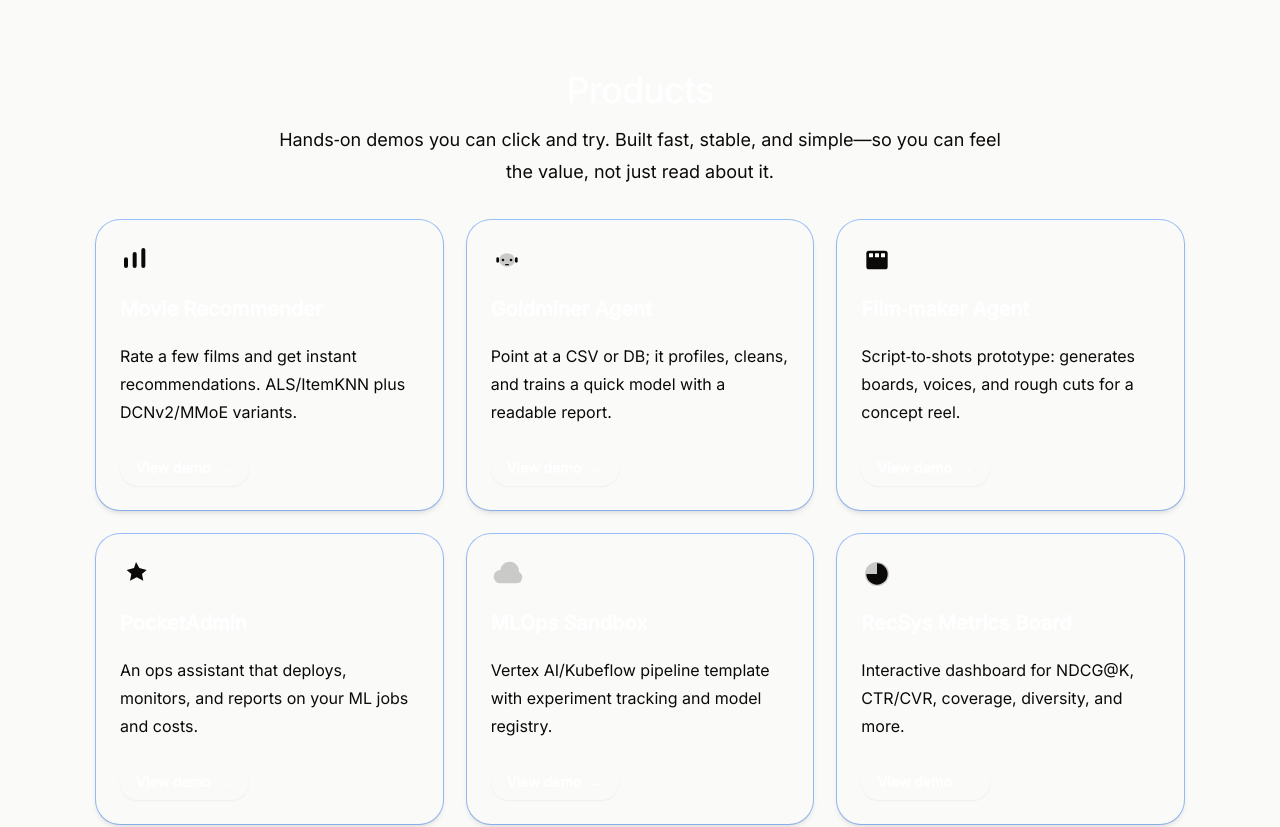
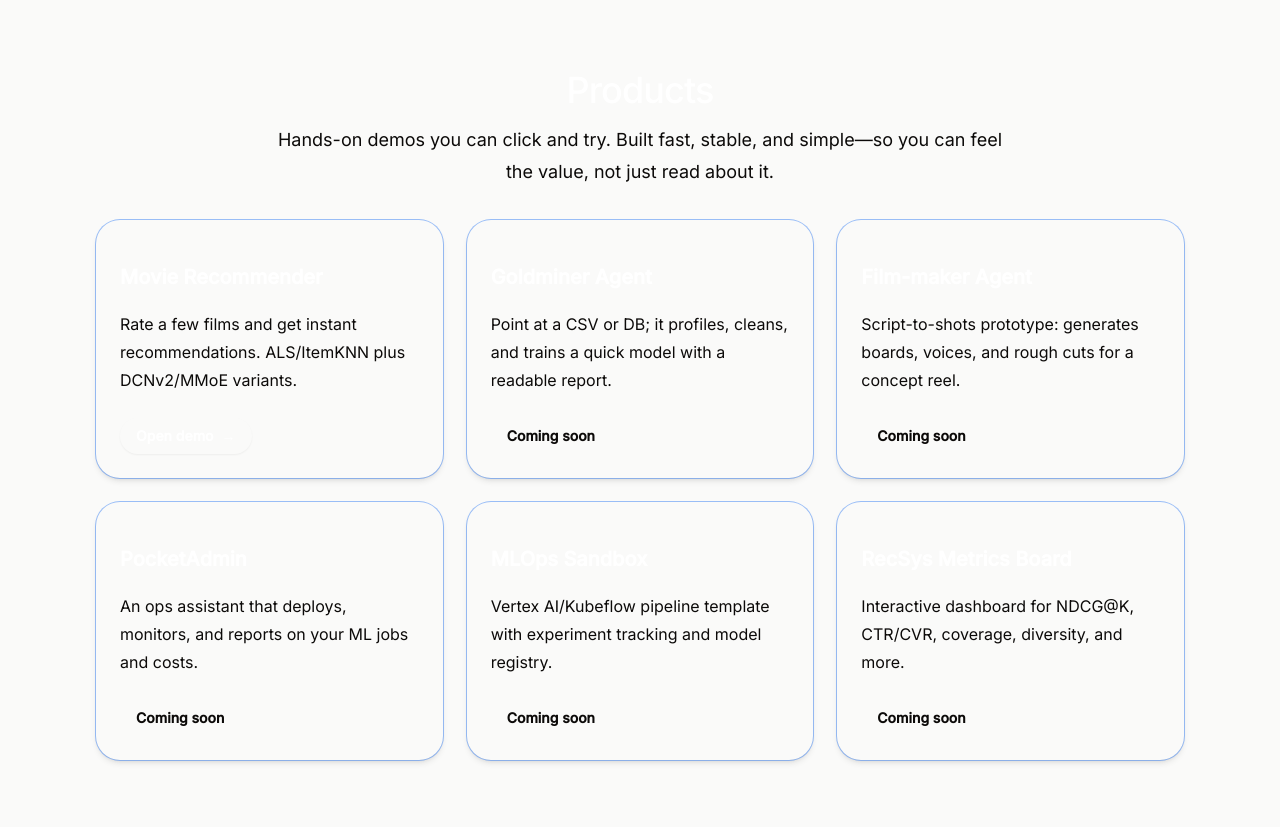
Before and after one commit to taxydriver/Anapana-website, an Astro site: page / in a window 1280 px wide. Shown: the part 1680-2507 px from the top of the page. Built offline with nearby package versions, Linux system fonts and the light colour scheme; Astro itself is replaced by a stand-in of ours.

Commit message:
href changes

```diff
--- a/src/components/home/Cta.astro
+++ b/src/components/home/Cta.astro
@@ -16,7 +16,7 @@
         href="/contact"
         class="mt-2 rounded-full bg-indigo-600 hover:bg-indigo-500 px-7 py-3.5 text-white font-semibold shadow-sm focus:outline-none focus:ring-2 focus:ring-indigo-400"
       >
-        Work with me
+        Work with us
       </a>
     </div>
   </div>
--- a/src/components/home/Expertise.astro
+++ b/src/components/home/Expertise.astro
@@ -5,44 +5,48 @@ const products = [
     title: "Movie Recommender",
     description:
       "Rate a few films and get instant recommendations. ALS/ItemKNN plus DCNv2/MMoE variants.",
-    href: "/demos/recsys"
+    href: "https://duku-ui.onrender.com/", // external -> new tab
   },
   {
     icon: "ai",
     title: "Goldminer Agent",
     description:
       "Point at a CSV or DB; it profiles, cleans, and trains a quick model with a readable report.",
-    href: "/demos/goldminer"
+    // no href yet -> Coming soon
   },
   {
     icon: "film",
-    title: "Film‑maker Agent",
+    title: "Film-maker Agent",
     description:
-      "Script‑to‑shots prototype: generates boards, voices, and rough cuts for a concept reel.",
-    href: "/demos/filmmaker"
+      "Script-to-shots prototype: generates boards, voices, and rough cuts for a concept reel.",
   },
   {
     icon: "ops",
     title: "PocketAdmin",
     description:
       "An ops assistant that deploys, monitors, and reports on your ML jobs and costs.",
-    href: "/demos/pocketadmin"
+    // no href yet -> Coming soon
   },
   {
     icon: "cloud",
     title: "MLOps Sandbox",
     description:
       "Vertex AI/Kubeflow pipeline template with experiment tracking and model registry.",
-    href: "/demos/mlops"
   },
   {
     icon: "viz",
     title: "RecSys Metrics Board",
     description:
       "Interactive dashboard for NDCG@K, CTR/CVR, coverage, diversity, and more.",
-    href: "/demos/metrics"
   }
 ];
+
+const isExternal = (href: string) =>
+  href &&
+  !href.startsWith("/") &&
+  !href.startsWith("#") &&
+  !href.startsWith("mailto:") &&
+  !href.startsWith("tel:");
 ---
 
 <section class="py-20 sm:py-28 bg-slate-950">
@@ -51,84 +55,49 @@ const products = [
       <div class="text-center">
         <h2 class="text-3xl font-medium tracking-tight sm:text-4xl text-white">Products</h2>
         <p class="mt-3 text-lg text-slate-300 max-w-prose mx-auto">
-          Hands‑on demos you can click and try. Built fast, stable, and simple—so you can
+          Hands-on demos you can click and try. Built fast, stable, and simple—so you can
           feel the value, not just read about it.
         </p>
       </div>
 
       <div class="grid gap-6 sm:grid-cols-2 lg:grid-cols-3">
-        {
-          products.map((item) => (
+        {products.map((item) => {
+          const href = item.href ?? "";
+          const external = href ? isExternal(href) : false;
+
+          return (
             <article class="group flex flex-col gap-4 rounded-3xl bg-slate-900 p-6 ring-1 ring-slate-700 shadow-md transition hover:-translate-y-1 hover:shadow-[0_0_25px_rgba(99,102,241,0.30)]">
               <div class="text-3xl">
-                {
-                  item.icon === "recsys" && (
-                    <svg xmlns="http://www.w3.org/2000/svg" class="w-8 h-8" viewBox="0 0 24 24" fill="currentColor">
-                      <rect x="3" y="10" width="3" height="8" rx="1.5"/>
-                      <rect x="9.5" y="6" width="3" height="12" rx="1.5"/>
-                      <rect x="16" y="3" width="3" height="15" rx="1.5"/>
-                    </svg>
-                  )
-                }
-                {
-                  item.icon === "ai" && (
-                    <svg xmlns="http://www.w3.org/2000/svg" class="w-8 h-8" viewBox="0 0 24 24" fill="currentColor">
-                      <rect x="6" y="7" width="12" height="10" rx="6" opacity="0.2"/>
-                      <circle cx="9" cy="12" r="1"/>
-                      <circle cx="15" cy="12" r="1"/>
-                      <rect x="10.5" y="15" width="3" height="1" rx="0.5"/>
-                      <rect x="4" y="10" width="2" height="4" rx="1"/>
-                      <rect x="18" y="10" width="2" height="4" rx="1"/>
-                    </svg>
-                  )
-                }
-                {
-                  item.icon === "cloud" && (
-                    <svg xmlns="http://www.w3.org/2000/svg" class="w-8 h-8" viewBox="0 0 24 24" fill="currentColor">
-                      <path d="M7 19a5 5 0 0 1 0-10 7 7 0 0 1 13.94 1.5A4.5 4.5 0 0 1 19 19H7z" opacity="0.2"/>
-                    </svg>
-                  )
-                }
-                {
-                  item.icon === "film" && (
-                    <svg xmlns="http://www.w3.org/2000/svg" class="w-8 h-8" viewBox="0 0 24 24" fill="currentColor">
-                      <rect x="4" y="5" width="16" height="14" rx="2"/>
-                      <rect x="6" y="7" width="3" height="3" rx="0.5" fill="white"/>
-                      <rect x="10.5" y="7" width="3" height="3" rx="0.5" fill="white"/>
-                      <rect x="15" y="7" width="3" height="3" rx="0.5" fill="white"/>
-                    </svg>
-                  )
-                }
-                {
-                  item.icon === "ops" && (
-                    <svg xmlns="http://www.w3.org/2000/svg" class="w-8 h-8" viewBox="0 0 24 24" fill="currentColor">
-                      <path d="M12 3l2.5 4.5L20 9l-3.5 3 1 5-5-2.5L7.5 17l1-5L5 9l5.5-1.5L12 3z"/>
-                    </svg>
-                  )
-                }
-                {
-                  item.icon === "viz" && (
-                    <svg xmlns="http://www.w3.org/2000/svg" class="w-8 h-8" viewBox="0 0 24 24" fill="currentColor">
-                      <circle cx="12" cy="12" r="9" opacity="0.2"/>
-                      <path d="M12 12V4A8 8 0 1 1 4 12h8z"/>
-                    </svg>
-                  )
-                }
+                {/* your SVG icons stay here (same as your current code) */}
               </div>
 
               <h3 class="text-xl font-semibold text-white">{item.title}</h3>
-              <p class="text-slate-300 text-base">
-                {item.description}
-              </p>
+              <p class="text-slate-300 text-base">{item.description}</p>
 
               <div class="mt-2">
-                <a href={item.href} class="inline-flex items-center gap-2 rounded-full bg-indigo-600 px-4 py-2 text-sm font-semibold text-white shadow-sm hover:bg-indigo-500 focus:outline-none focus:ring-2 focus:ring-indigo-400">
-                  View demo <span aria-hidden="true">→</span>
-                </a>
+                {href ? (
+                  <a
+                    href={href}
+                    target={external ? "_blank" : undefined}
+                    rel={external ? "noopener noreferrer" : undefined}
+                    class="inline-flex items-center gap-2 rounded-full bg-indigo-600 px-4 py-2 text-sm font-semibold text-white shadow-sm hover:bg-indigo-500 focus:outline-none focus:ring-2 focus:ring-indigo-400"
+                  >
+                    {external ? "Open demo" : "View demo"} <span aria-hidden="true">→</span>
+                  </a>
+                ) : (
+                  <button
+                    type="button"
+                    disabled
+                    class="inline-flex items-center gap-2 rounded-full bg-slate-700/60 px-4 py-2 text-sm font-semibold text-slate-300 cursor-not-allowed"
+                    title="Coming soon"
+                  >
+                    Coming soon
+                  </button>
+                )}
               </div>
             </article>
-          ))
-        }
+          );
+        })}
       </div>
     </div>
   </div>
```
